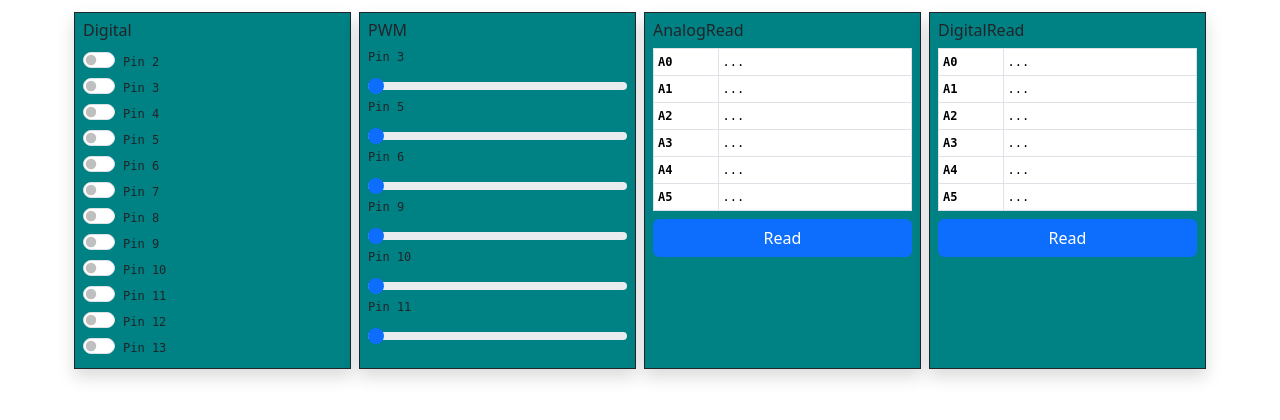
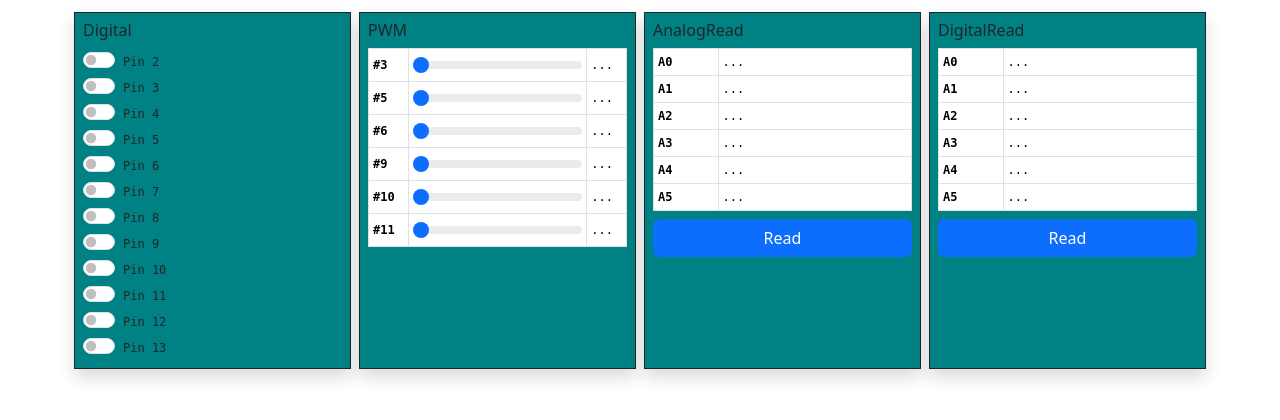
Before and after one commit to dsw7/InoDAQV2, a Flask app: page / in a window 1280 px wide. Shown: the top 420 px of the page. Run offline with Flask 3, Linux system fonts and the light colour scheme; parts of the project's set-up code (start-up, migrations or seed data) failed here and were passed over.

Commit message:
Convert PWM to a table

```diff
--- a/inodaqv2/templates/dashboard.html
+++ b/inodaqv2/templates/dashboard.html
@@ -67,18 +67,40 @@
       <div class="col-lg-3 p-1 justify-content-center">
         <div class="d-flex flex-column h-100 p-2 justify-content-top border border-dark shadow panel-commands" id="pwm-sliders">
           <h6>PWM</h6>
-          <label for="pwm-3" class="form-label monospace">Pin 3</label>
-          <input type="range" class="form-range" value="0" min="0" max="100" step="1" id="pwm-3">
-          <label for="pwm-5" class="form-label monospace">Pin 5</label>
-          <input type="range" class="form-range" value="0" min="0" max="100" step="1" id="pwm-5">
-          <label for="pwm-6" class="form-label monospace">Pin 6</label>
-          <input type="range" class="form-range" value="0" min="0" max="100" step="1" id="pwm-6">
-          <label for="pwm-9" class="form-label monospace">Pin 9</label>
-          <input type="range" class="form-range" value="0" min="0" max="100" step="1" id="pwm-9">
-          <label for="pwm-10" class="form-label monospace">Pin 10</label>
-          <input type="range" class="form-range" value="0" min="0" max="100" step="1" id="pwm-10">
-          <label for="pwm-11" class="form-label monospace">Pin 11</label>
-          <input type="range" class="form-range" value="0" min="0" max="100" step="1" id="pwm-11">
+          <table class="table mb-2 table-sm table-bordered table-hover monospace align-middle">
+            <tbody>
+              <tr>
+                <th class="w-20" scope="row">#3</th>
+                <td><input type="range" class="form-range align-middle" value="0" min="0" max="100" step="1" id="pwm-3"></td>
+                <td class="w-20" id="res-pwm-3">...</td>
+              </tr>
+              <tr>
+                <th scope="row">#5</th>
+                <td><input type="range" class="form-range align-middle" value="0" min="0" max="100" step="1" id="pwm-5"></td>
+                <td id="res-pwm-5">...</td>
+              </tr>
+              <tr>
+                <th scope="row">#6</th>
+                <td><input type="range" class="form-range align-middle" value="0" min="0" max="100" step="1" id="pwm-6"></td>
+                <td id="res-pwm-6">...</td>
+              </tr>
+              <tr>
+                <th scope="row">#9</th>
+                <td><input type="range" class="form-range align-middle" value="0" min="0" max="100" step="1" id="pwm-9"></td>
+                <td id="res-pwm-9">...</td>
+              </tr>
+              <tr>
+                <th scope="row">#10</th>
+                <td><input type="range" class="form-range align-middle" value="0" min="0" max="100" step="1" id="pwm-10"></td>
+                <td id="res-pwm-10">...</td>
+              </tr>
+              <tr>
+                <th scope="row">#11</th>
+                <td><input type="range" class="form-range align-middle" value="0" min="0" max="100" step="1" id="pwm-11"></td>
+                <td id="res-pwm-11">...</td>
+              </tr>
+            </tbody>
+          </table>
         </div>
       </div>
       <div class="col-lg-3 p-1 justify-content-center">
```
